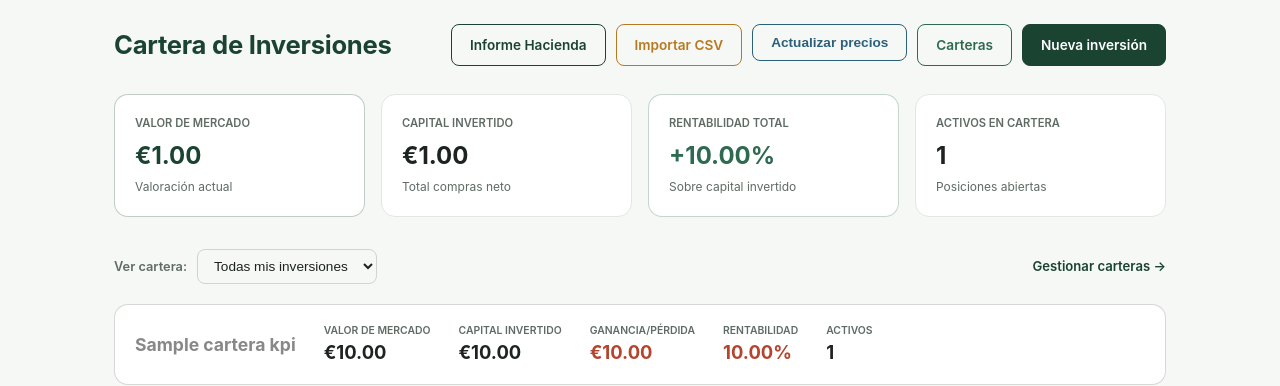
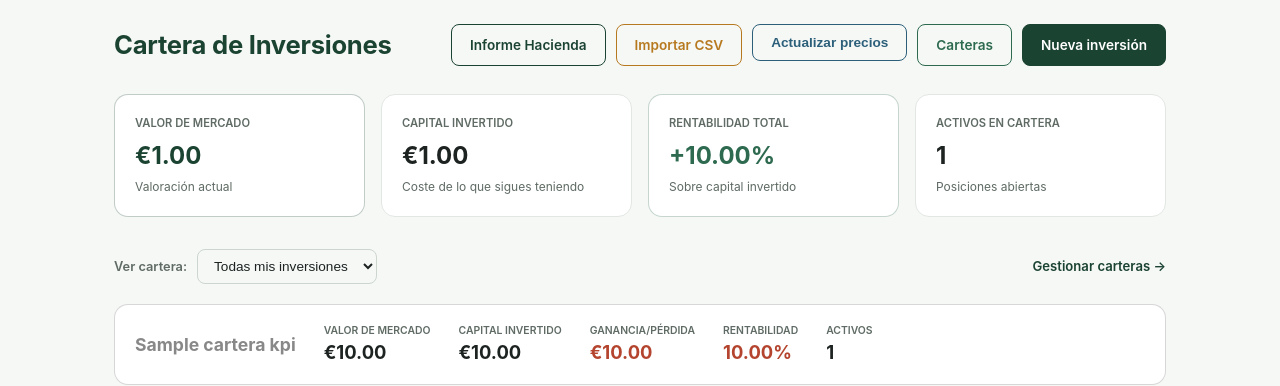
Before and after one commit to AdrianVidal89/Treasure, a Django app: template templates/inversiones/inversion_list.html in a window 1280 px wide. Shown: the top 386 px of the page. Run offline with Django 5.2, Linux system fonts and the light colour scheme; the template is opened without the code that fills it: most values are stand-ins (such as "Sample title", 1, 10 or a date in 2020); parts of the project's set-up code (start-up, migrations or seed data) failed here and were passed over.

Commit message:
Inversiones: el capital invertido es el coste de lo que sigues teniendo
La tarjeta sumaba todas las compras, también las de unidades ya vendidas,
mientras que la rentabilidad total y la línea del gráfico se calculan sobre
el coste de las unidades que quedan. Ahora las tres cifras usan la misma base.

Co-Authored-By: Claude Opus 5.5 <noreply@anthropic.com>
Claude-Session: https://claude.ai/code/session_01FdADKGCudC4sSoordAa7Q5

```diff
--- a/templates/inversiones/inversion_list.html
+++ b/templates/inversiones/inversion_list.html
@@ -191,13 +191,13 @@
         </div>
         <div class="inv-kpi" style="border-color: var(--border);">
             <div class="label">Capital invertido</div>
-            <div class="valor" style="color: var(--text-color);">€{{ total_aportado|floatformat:2 }}</div>
-            <div class="sub">Total compras neto</div>
+            <div class="valor" style="color: var(--text-color);">€{{ total_coste_base|floatformat:2 }}</div>
+            <div class="sub" title="Lo que pagaste por las unidades que sigues teniendo (precio medio). Es la base de la rentabilidad. Compras totales, incluidas las vendidas: €{{ total_aportado|floatformat:2 }}.">Coste de lo que sigues teniendo</div>
         </div>
         <div class="inv-kpi" style="border-color: {% if rentabilidad_total >= 0 %}color-mix(in srgb, var(--success) 27%, transparent){% else %}color-mix(in srgb, var(--danger) 27%, transparent){% endif %};">
             <div class="label">Rentabilidad total</div>
             <div class="valor {% if rentabilidad_total >= 0 %}pos{% else %}neg{% endif %}">
-                {% if total_aportado > 0 %}
+                {% if total_coste_base > 0 %}
                     {% if rentabilidad_total >= 0 %}+{% endif %}{{ rentabilidad_total|floatformat:2 }}%
                 {% else %}
                     —
```
